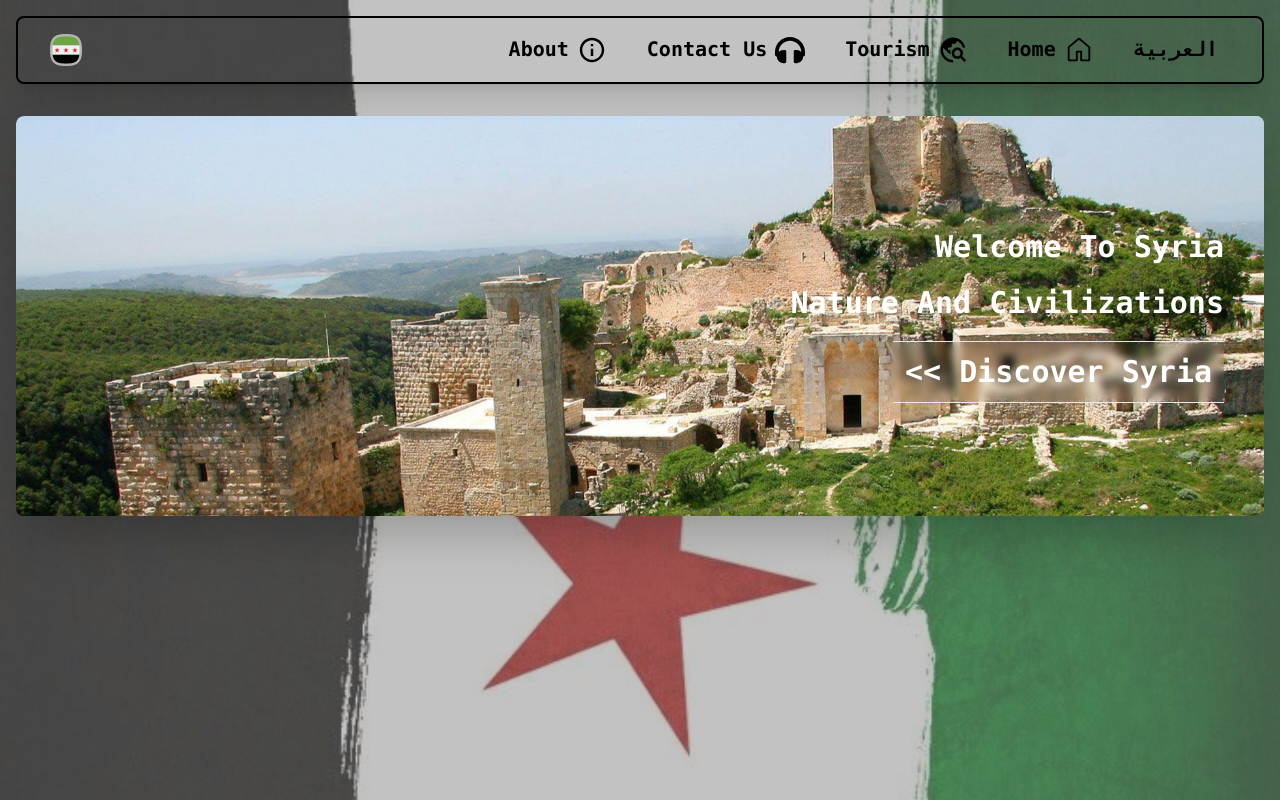
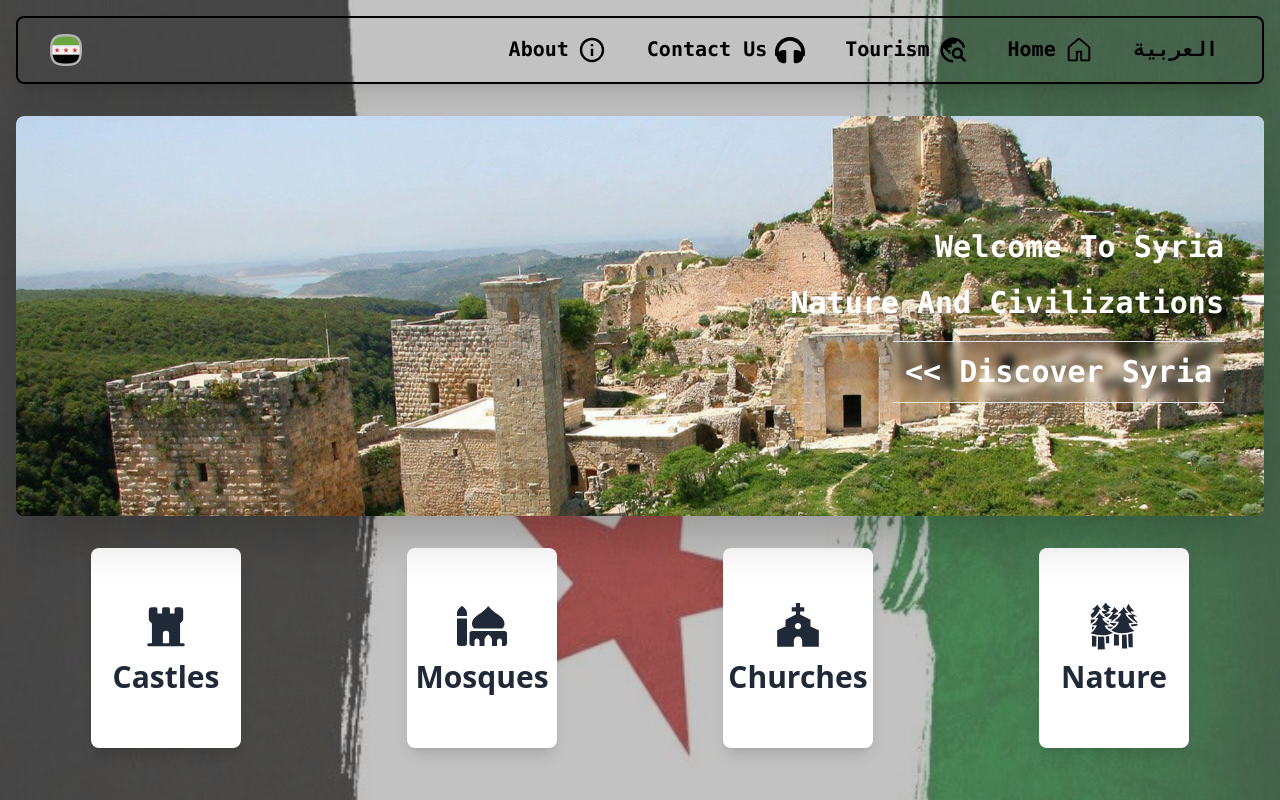
Before and after one commit to Ghayth-Sabeaallil/syria, a React (Vite) app: page / in a window 1280 px wide. Shown: the top 800 px of the page. Built offline with nearby package versions, Linux system fonts and the light colour scheme.

Commit message:
add some icons

```diff
--- a/src/Components/InfoContainer.tsx
+++ b/src/Components/InfoContainer.tsx
@@ -1,10 +1,17 @@
+import { useTranslation } from "react-i18next";
+import { FaMosque } from "react-icons/fa";
+import { GiForest } from "react-icons/gi";
+import { MdChurch } from "react-icons/md";
+import { PiCastleTurretFill } from "react-icons/pi";
 
 function InfoContainer() {
+    const { t } = useTranslation();
     return (
-        <div className="grid grid-cols-1 gap-2 sm:grid-cols-1 md:grid-cols-4 justify-center items-center m-auto h-screen">
-            <div className="grid grid-cols-[auto_1fr_auto] items-center h-full rounded-md">
-                <div className="flex justify-center items-center h-5/6 bg-white rounded-lg shadow-lg text-xl font-bold text-gray-800"></div>
-            </div>
+        <div className="grid grid-cols-1 sm:grid-cols-1 gap-4 md:grid-cols-4 m-auto h-auto p-4 justify-items-center">
+            <div className="flex flex-col gap-2 justify-center items-center bg-white rounded-lg shadow-lg w-6/12 h-[25vh] text-lg sm:text-lg md:text-3xl font-bold text-gray-800"><PiCastleTurretFill size={50} />{t('castles')}</div>
+            <div className="flex flex-col gap-2 justify-center items-center bg-white rounded-lg shadow-lg w-6/12 h-[25vh] text-lg sm:text-lg md:text-3xl font-bold text-gray-800"><FaMosque size={50} />{t('mosques')}</div>
+            <div className="flex flex-col gap-2 justify-center items-center bg-white rounded-lg shadow-lg w-6/12 h-[25vh] text-lg sm:text-lg md:text-3xl font-bold text-gray-800"><MdChurch size={50} />{t('churches')}</div>
+            <div className="flex flex-col gap-2 justify-center items-center bg-white rounded-lg shadow-lg w-6/12 h-[25vh] text-lg sm:text-lg md:text-3xl font-bold text-gray-800"><GiForest size={50} />{t('nature')}</div>
         </div>
 
     )
--- a/src/lang/ar.json
+++ b/src/lang/ar.json
@@ -22,5 +22,10 @@
         "des": "قلعة صلاح الدين الأيوبي أو قلعة صهيون إحدى قلاع جبال الساحل السوري في محافظة اللاذقية في سوريا. تتربع فوق قمة مرتفعة وتحيط بها الغابات والمناظر الرائعة وكانت تسمى لزمن غير قصير بقلعة صهيون أو السون، وأصبحت اليوم تحمل اسم قلعة صلاح الدين الأيوبي تيمناً بذكرى القائد الإسلامي الكردي صلاح الدين الأيوبي. وفي عام 2006 مـ سجلت القلعة على لائحة التراث العالمي إلى جانب قلعة الحصن",
         "img": "https://upload.wikimedia.org/wikipedia/commons/thumb/4/48/Citadel_of_Salah_Ed-din.jpg/1920px-Citadel_of_Salah_Ed-din.jpg"
       }
-    ]
+    ],
+    "castles": "القلاع",
+    "mosques": "المساجد",
+    "churches": "الكنائس",
+    "nature": "الطبيعة"
+
 }
--- a/src/lang/en.json
+++ b/src/lang/en.json
@@ -22,5 +22,9 @@
         "des": "Sahyun Castle is a medieval castle in northwestern Syria. It is located 7 km east of Al-Haffah town and 30 km east of the city of Latakia, in high mountainous terrain on a ridge between two deep ravines and surrounded by forest, the site has been fortified since at least the mid 10th century. In 975 the Byzantine Emperor John I Tzimiskes captured the site and it remained under Byzantine control until around 1108. Early in the 12th century the Franks assumed control of the site and it was part of the newly formed Crusader state of the Principality of Antioch. The Crusaders undertook an extensive building programme, giving the castle much of its current appearance. In 1188 it fell to the forces of Saladin after a three-day siege.[1] The castle was again besieged in 1287, this time both defender and belligerent were Mamluks. In 2006, the castles of Qal'at Salah El-Din and Krak des Chevaliers were recognised as a World Heritage Site by UNESCO. The site is owned by the Syrian government. ",
         "img": "https://upload.wikimedia.org/wikipedia/commons/thumb/4/48/Citadel_of_Salah_Ed-din.jpg/1920px-Citadel_of_Salah_Ed-din.jpg"
       }
-    ]
+    ],
+    "castles": "Castles",
+    "mosques": "Mosques",
+    "churches": "Churches",
+    "nature": "Nature"
 }
```
